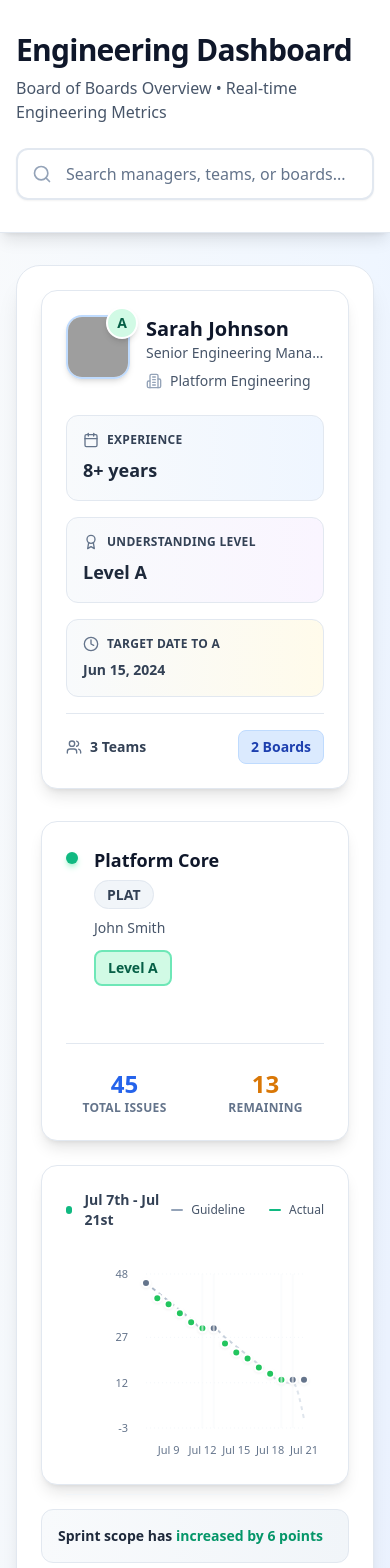
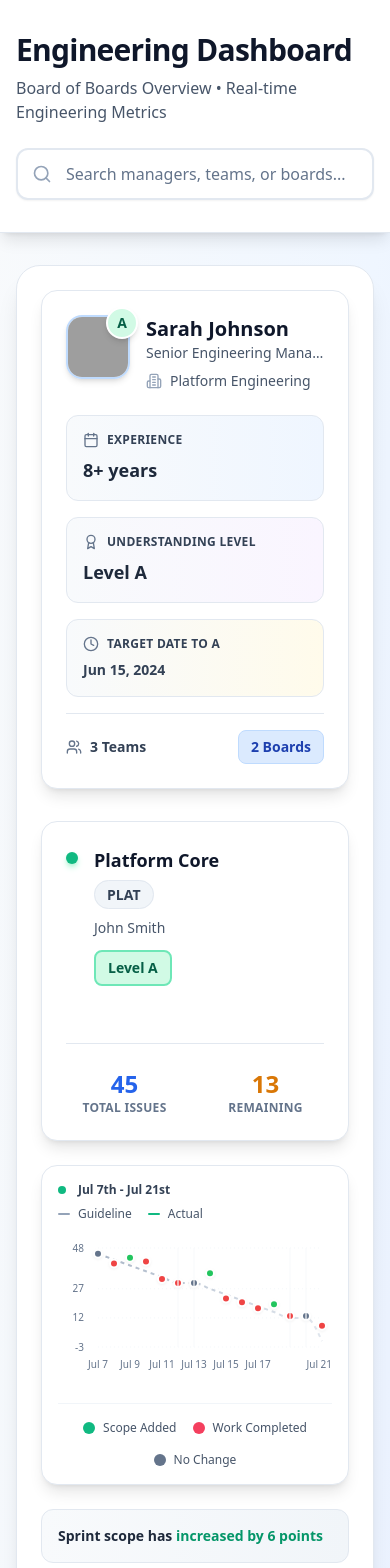
Before and after one commit to maheedar41/mib-newboard2, a React (Vite) app: page / in a window 390 px wide. Shown: the top 1568 px of the page. Built offline with nearby package versions, Linux system fonts and the light colour scheme; grey boxes are pictures that could not be loaded.

Commit message:
Fix chart responsiveness and color logic with dummy data

```diff
--- a/src/App.tsx
+++ b/src/App.tsx
@@ -115,19 +115,19 @@ const mockData: EngineeringManager[] = [
           burndownData: [
             { date: 'Jul 7', guideline: 45, remaining: 45 },
             { date: 'Jul 8', guideline: 42, remaining: 40 },
-            { date: 'Jul 9', guideline: 39, remaining: 38 },
-            { date: 'Jul 10', guideline: 36, remaining: 35 },
+            { date: 'Jul 9', guideline: 39, remaining: 43 },
+            { date: 'Jul 10', guideline: 36, remaining: 41 },
             { date: 'Jul 11', guideline: 33, remaining: 32 },
             { date: 'Jul 12', guideline: 30, remaining: 30, isWeekend: true },
             { date: 'Jul 13', guideline: 30, remaining: 30, isWeekend: true },
-            { date: 'Jul 14', guideline: 27, remaining: 25 },
+            { date: 'Jul 14', guideline: 27, remaining: 35 },
             { date: 'Jul 15', guideline: 24, remaining: 22 },
             { date: 'Jul 16', guideline: 21, remaining: 20 },
             { date: 'Jul 17', guideline: 18, remaining: 17 },
-            { date: 'Jul 18', guideline: 15, remaining: 15 },
+            { date: 'Jul 18', guideline: 15, remaining: 19 },
             { date: 'Jul 19', guideline: 12, remaining: 13, isWeekend: true },
             { date: 'Jul 20', guideline: 12, remaining: 13, isWeekend: true },
-            { date: 'Jul 21', guideline: 0, remaining: 13 }
+            { date: 'Jul 21', guideline: 0, remaining: 8 }
           ]
         }
       },
--- a/src/components/BurndownChart.tsx
+++ b/src/components/BurndownChart.tsx
@@ -56,7 +56,7 @@ const CustomTooltip = ({ active, payload, label }: any) => {
 };
 
 // Custom line component that changes color based on trend
-const CustomLine = ({ points, stroke }: any) => {
+const CustomLine = ({ points }: any) => {
   if (!points || points.length < 2) return null;
 
   const segments = [];
@@ -67,16 +67,18 @@ const CustomLine = ({ points, stroke }: any) => {
 
     if (!current || !next) continue;
 
-    const isRising = next.payload.remaining > current.payload.remaining;
-    const isFlat = next.payload.remaining === current.payload.remaining;
+    const currentValue = current.payload.remaining;
+    const nextValue = next.payload.remaining;
+    const isIncreasing = nextValue > currentValue;
+    const isFlat = nextValue === currentValue;
 
     let segmentColor;
     if (isFlat) {
       segmentColor = '#64748b'; // Gray for flat
-    } else if (isRising) {
-      segmentColor = '#ef4444'; // Red for rising (bad)
+    } else if (isIncreasing) {
+      segmentColor = '#22c55e'; // Green for increasing (scope added)
     } else {
-      segmentColor = '#22c55e'; // Green for falling (good)
+      segmentColor = '#ef4444'; // Red for decreasing (work completed)
     }
 
     segments.push(
@@ -124,16 +126,16 @@ const CustomDot = ({ cx, cy, payload }: any) => {
 
   if (!current || !previous) return null;
 
-  const isRising = current.remaining > previous.remaining;
+  const isIncreasing = current.remaining > previous.remaining;
   const isFlat = current.remaining === previous.remaining;
 
   let dotColor;
   if (isFlat) {
     dotColor = '#64748b';
-  } else if (isRising) {
-    dotColor = '#ef4444';
+  } else if (isIncreasing) {
+    dotColor = '#22c55e'; // Green for increasing
   } else {
-    dotColor = '#22c55e';
+    dotColor = '#ef4444'; // Red for decreasing
   }
 
   return (
@@ -158,15 +160,15 @@ const BurndownChart: React.FC<BurndownChartProps> = ({ data, sprintDates }) => {
   }));
 
   return (
-    <div className="bg-white rounded-2xl shadow-lg border border-slate-200 p-6 h-full">
-      <div className="flex items-center justify-between mb-6">
+    <div className="bg-white rounded-2xl shadow-lg border border-slate-200 p-4 sm:p-6 h-full flex flex-col">
+      <div className="flex flex-col sm:flex-row sm:items-center justify-between mb-4 sm:mb-6 gap-2">
         <div className="flex items-center gap-3">
-          <div className="w-2 h-2 bg-emerald-500 rounded-full"></div>
-          <span className="text-sm font-semibold text-slate-700">
+          <div className="w-2 h-2 bg-emerald-500 rounded-full flex-shrink-0"></div>
+          <span className="text-xs sm:text-sm font-semibold text-slate-700">
             {sprintDates}
           </span>
         </div>
-        <div className="flex items-center gap-6 text-xs">
+        <div className="flex items-center gap-4 sm:gap-6 text-xs">
           <div className="flex items-center gap-2">
             <div className="w-3 h-0.5 bg-slate-400 rounded-full"></div>
             <span className="text-slate-600 font-medium">Guideline</span>
@@ -178,11 +180,16 @@ const BurndownChart: React.FC<BurndownChartProps> = ({ data, sprintDates }) => {
         </div>
       </div>
 
-      <div className="h-56">
+      <div className="flex-1 min-h-0">
         <ResponsiveContainer width="100%" height="100%">
           <LineChart
             data={dataWithIndex}
-            margin={{ top: 20, right: 20, left: 20, bottom: 20 }}
+            margin={{
+              top: 10,
+              right: 10,
+              left: 10,
+              bottom: 10
+            }}
           >
             <defs>
               <linearGradient id="guidelineGradient" x1="0" y1="0" x2="1" y2="0">
@@ -203,16 +210,18 @@ const BurndownChart: React.FC<BurndownChartProps> = ({ data, sprintDates }) => {
               dataKey="date"
               axisLine={false}
               tickLine={false}
-              tick={{ fontSize: 11, fill: '#64748b', fontWeight: 500 }}
-              tickMargin={12}
+              tick={{ fontSize: 10, fill: '#64748b', fontWeight: 500 }}
+              tickMargin={8}
+              interval="preserveStartEnd"
             />
 
             <YAxis
               axisLine={false}
               tickLine={false}
-              tick={{ fontSize: 11, fill: '#64748b', fontWeight: 500 }}
-              tickMargin={12}
+              tick={{ fontSize: 10, fill: '#64748b', fontWeight: 500 }}
+              tickMargin={8}
               domain={['dataMin - 3', 'dataMax + 3']}
+              width={30}
             />
 
             <Tooltip content={<CustomTooltip />} />
@@ -262,14 +271,14 @@ const BurndownChart: React.FC<BurndownChartProps> = ({ data, sprintDates }) => {
       </div>
 
       {/* Legend */}
-      <div className="flex items-center justify-center gap-8 mt-4 pt-4 border-t border-slate-100">
+      <div className="flex items-center justify-center gap-4 sm:gap-8 mt-4 pt-4 border-t border-slate-100 flex-wrap">
         <div className="flex items-center gap-2">
           <div className="w-3 h-3 bg-emerald-500 rounded-full"></div>
-          <span className="text-xs font-medium text-slate-600">Progress</span>
+          <span className="text-xs font-medium text-slate-600">Scope Added</span>
         </div>
         <div className="flex items-center gap-2">
           <div className="w-3 h-3 bg-rose-500 rounded-full"></div>
-          <span className="text-xs font-medium text-slate-600">Scope Increase</span>
+          <span className="text-xs font-medium text-slate-600">Work Completed</span>
         </div>
         <div className="flex items-center gap-2">
           <div className="w-3 h-3 bg-slate-500 rounded-full"></div>
```
